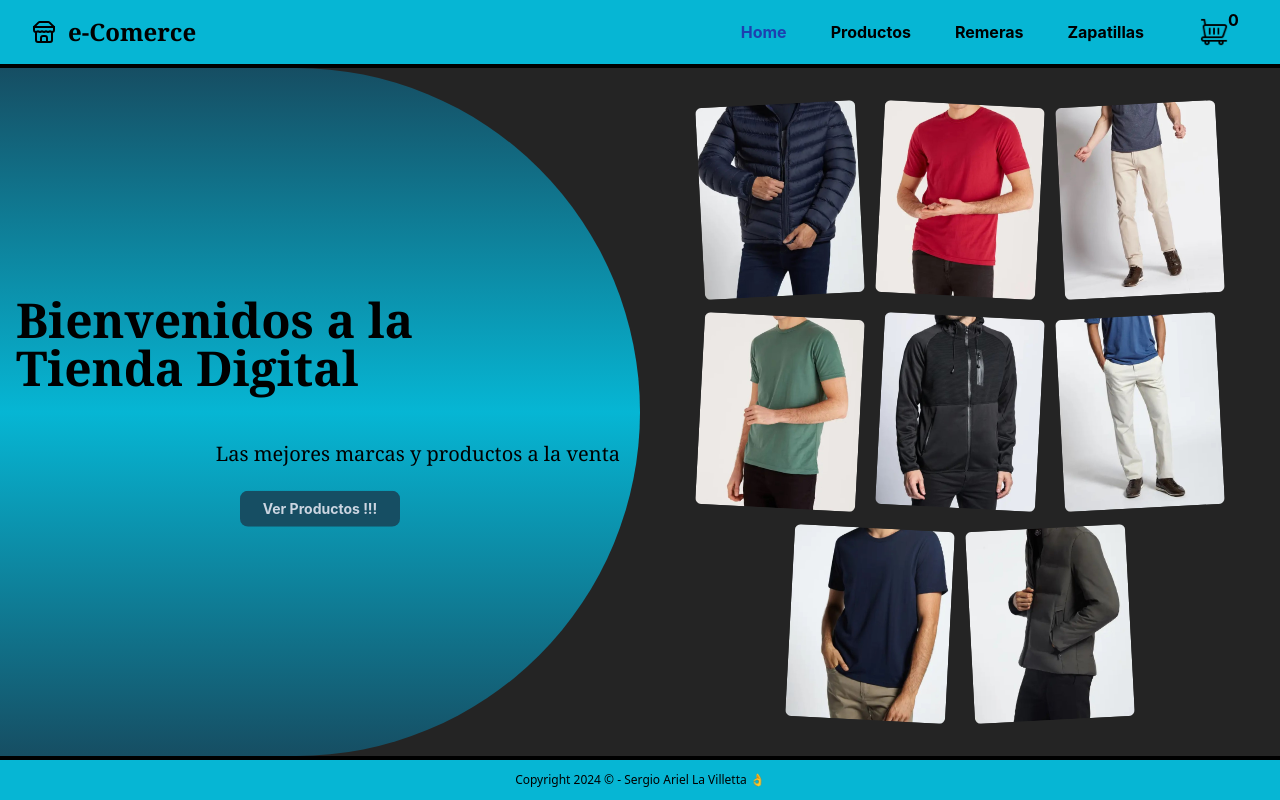
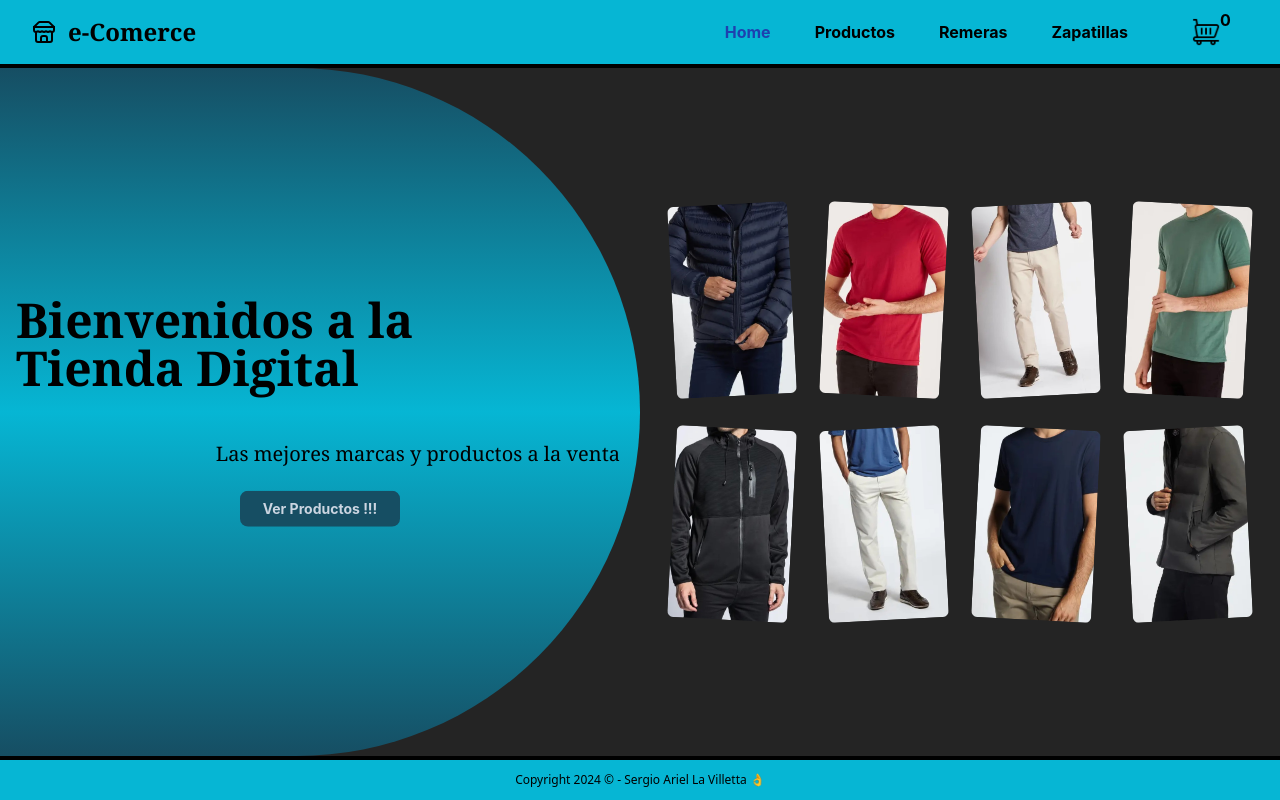
Before and after one commit to sergioLvDev/proyectoFinal-React-Sergio-LaVilletta, a React (Vite) app: page / in a window 1280 px wide. Built offline with nearby package versions, Linux system fonts and the light colour scheme.

Commit message:
Stailyn Hero3

```diff
--- a/src/components/CartWidget.jsx
+++ b/src/components/CartWidget.jsx
@@ -5,7 +5,7 @@ function CartWidget() {
   const { cantidadEnCarrito } = useContext(CartContex);
 
   return (
-    <div className="flex flex-row items-center justify-around gap-4 mx-3 w-7 ">
+    <div className="flex flex-row items-center justify-around gap-4 mx-5 w-7 ">
       <img
         src="/imagenCarrito.png"
         alt="Imagen de un carrito"
--- a/src/components/Header.jsx
+++ b/src/components/Header.jsx
@@ -5,7 +5,7 @@ import { Store } from "lucide-react";
 
 function Header() {
   return (
-    <header className="flex  items-center justify-between h-[8vh] px-5 py-2 font-bold bg-cyan-500 max-[680px]:flex-col">
+    <header className="flex  items-center justify-between min-[774px]:h-[8vh] px-5 py-2 font-bold bg-cyan-500 max-[774px]:flex-col">
       <NavLink to="/">
         <h1 className="flex items-center justify-center gap-3 m-3 font-serif text-2xl text-center text-black hover:transition-all hover:scale-110">
           <Store />
--- a/src/components/Home.jsx
+++ b/src/components/Home.jsx
@@ -3,15 +3,15 @@ import { NavLink } from "react-router-dom";
 
 function Home() {
   return (
-    <div className="flex flex-row items-stretch  max-[900px]:flex-col h-[87vh] border-y-4   border-black">
-      <div className="flex max-[900px]:w-full flex-col justify-center  bg-gradient-to-t from-cyan-900 	via-cyan-500 to-cyan-900 rounded-r-full  w-1/2 ">
+    <div className="flex flex-row items-stretch  max-[875px]:flex-col  lg:h-[87vh] border-y-4   border-black">
+      <div className="flex max-[875px]:w-full flex-col justify-center max-[875px]:h-[400px] bg-gradient-to-t from-cyan-900 	via-cyan-500 to-cyan-900 rounded-r-full  w-1/2 ">
         <Fade duration={3000} cascade>
-          <h1 className="px-4 mb-12 font-serif text-5xl font-extrabold text-black ">
+          <h1 className="px-4 mb-12 font-serif text-5xl max-[520px]:text-3xl font-extrabold text-black ">
             Bienvenidos a la <br /> Tienda Digital
           </h1>
         </Fade>
         <Slide duration={2000}>
-          <p className="mr-5 font-serif text-xl text-black sm:text-right ">
+          <p className="mx-5 font-serif text-xl max-[520px]:text-base text-black sm:text-right ">
             Las mejores marcas y productos a la venta
           </p>
         </Slide>
@@ -27,7 +27,7 @@ function Home() {
         </div>
       </div>
 
-      <div className="flex flex-row  flex-wrap max-[900px]:w-full items-center content-center justify-center w-1/2 gap-5 ">
+      <div className="grid justify-center max-[530px]:grid-cols-1 w-1/2 grid-cols-2 gap-8 p-8 m-auto lg:grid-cols-4 place-content-center ">
         <img
           src="/imagenesProductos/camperas/01.jpg"
           alt="carrousel1"
@@ -41,18 +41,18 @@ function Home() {
         <img
           src="/imagenesProductos/pantalones/01.jpg"
           alt="carrousel1"
-          className="object-cover w-40 h-48 rounded-md hover:scale-110 hover:rotate-0 hover:transition-all -rotate-3"
+          className="object-cover w-40 h-48 rounded-md hover:scale-110 hover:rotate-0 min-w-[120px] hover:transition-all -rotate-3"
         />
 
         <img
           src="/imagenesProductos/remeras/03.jpg"
           alt="carrousel1"
-          className="object-cover w-40 h-48 rounded-md hover:scale-110 hover:rotate-0 hover:transition-all rotate-3"
+          className="object-cover w-40 h-48 rounded-md hover:scale-110 hover:rotate-0 min-w-[120px] hover:transition-all rotate-3"
         />
         <img
           src="/imagenesProductos/camperas/05.jpg"
           alt="carrousel1"
-          className="object-cover w-40 h-48 rounded-md hover:scale-110 hover:rotate-0 hover:transition-all rotate-3"
+          className="object-cover w-40 h-48 rounded-md hover:scale-110 hover:rotate-0 hover:transition-all min-w-[120px] rotate-3"
         />
         <img
           src="/imagenesProductos/pantalones/02.jpg"
--- a/src/components/NavBar.jsx
+++ b/src/components/NavBar.jsx
@@ -3,7 +3,7 @@ import CartWidget from "./CartWidget";
 
 function NavBar() {
   return (
-    <nav className=" flex items-center justify-center gap-5 p-2  text-black max-[450px]:flex-col ">
+    <nav className=" flex items-center justify-center gap-5 p-2  text-black max-[530px]:flex-col ">
       <NavLink to="/" className={"itemhover"}>
         Home
       </NavLink>
```
